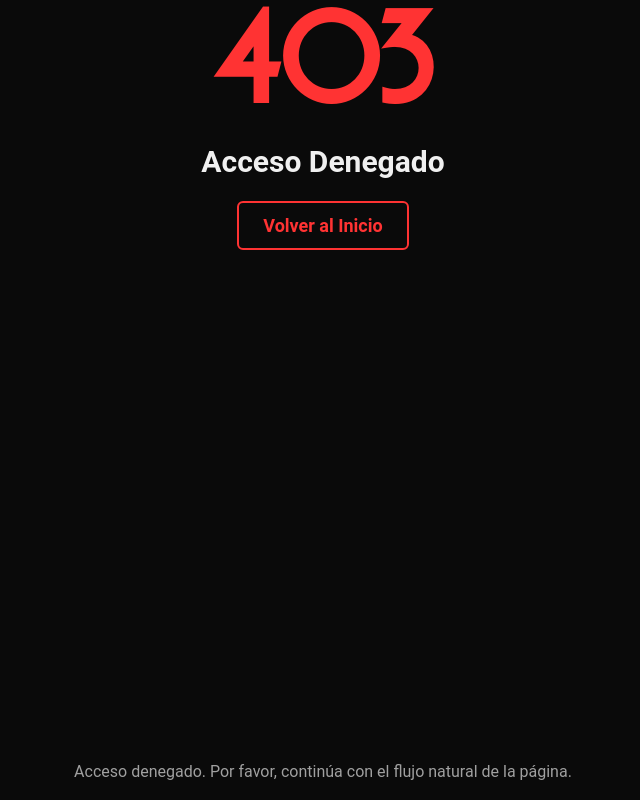
After one commit to POLA-LCS/juego-consciente, a PHP site: page /app/views/errors/403.php in a window 1280 px wide. The commit adds this page. Shown: the whole page, without its empty margins (317-957 px from the left). Run offline with PHP 8.4, Linux system fonts and the light colour scheme; some libraries are stand-ins or nearby versions; some web fonts are replaced.

Commit message:
prompt: Podría tener el titulo de la pagina e incluso el footer que diga algo como "acceso denegado, por favor continua con el flujo natural de la pagina".

```diff
--- a/app/controllers/UserController.php
+++ b/app/controllers/UserController.php
@@ -1,8 +1,8 @@
 <?php
 // Cláusula de guarda: si la constante APP_RUNNING no está definida, significa que se está accediendo directamente al archivo.
 if (!defined('APP_RUNNING')) {
-    http_response_code(404);
-    include_once(__DIR__ . '/../views/errors/404.php');
+    http_response_code(403); // 403 Forbidden es más apropiado para acceso denegado.
+    include_once(__DIR__ . '/../views/errors/403.php');
     die();
 }
 
--- a/app/models/User.php
+++ b/app/models/User.php
@@ -1,8 +1,8 @@
 <?php
 // Cláusula de guarda: si la constante APP_RUNNING no está definida, significa que se está accediendo directamente al archivo.
 if (!defined('APP_RUNNING')) {
-    http_response_code(404);
-    include_once(__DIR__ . '/../views/errors/404.php');
+    http_response_code(403);
+    include_once(__DIR__ . '/../views/errors/403.php');
     die();
 }
 
--- a/app/views/dashboard.php
+++ b/app/views/dashboard.php
@@ -1,8 +1,8 @@
 <?php
 // Cláusula de guarda: si la constante APP_RUNNING no está definida, significa que se está accediendo directamente al archivo.
 if (!defined('APP_RUNNING')) {
-    http_response_code(404);
-    include_once(__DIR__ . '/errors/404.php');
+    http_response_code(403);
+    include_once(__DIR__ . '/errors/403.php');
     die();
 }
 ?>
--- /dev/null
+++ b/app/views/errors/403.php
@@ -0,0 +1,29 @@
+<!DOCTYPE html>
+<html lang="es">
+<head>
+    <meta charset="UTF-8">
+    <meta name="viewport" content="width=device-width, initial-scale=1.0">
+    <title>Acceso Denegado - Juego Consciente</title>
+    <script src="https://cdn.tailwindcss.com"></script>
+    <link rel="stylesheet" href="/ludopatia/public/assets/css/main.css">
+</head>
+<body class="bg-[var(--color-background)] flex flex-col items-center justify-center min-h-screen">
+
+    <main class="text-center">
+        <h1 class="text-9xl font-bold text-[var(--color-primary)]" style="font-family: 'Grand Casino', sans-serif;">
+            403
+        </h1>
+        <p class="text-2xl md:text-3xl font-bold text-[var(--color-text-base)] mt-4 mb-8">
+            Acceso Denegado
+        </p>
+        <a href="/ludopatia/" class="btn py-3 px-6 rounded-md font-bold text-lg">
+            Volver al Inicio
+        </a>
+    </main>
+
+    <footer class="text-[var(--color-text-muted)] py-4 mt-8 absolute bottom-0">
+        <p>Acceso denegado. Por favor, continúa con el flujo natural de la página.</p>
+    </footer>
+
+</body>
+</html>
--- a/app/views/partials/footer.php
+++ b/app/views/partials/footer.php
@@ -1,8 +1,8 @@
 <?php
 // Cláusula de guarda: si la constante APP_RUNNING no está definida, significa que se está accediendo directamente al archivo.
 if (!defined('APP_RUNNING')) {
-    http_response_code(404);
-    include_once(__DIR__ . '/../errors/404.php');
+    http_response_code(403);
+    include_once(__DIR__ . '/../errors/403.php');
     die();
 }
 ?>
--- a/config/database.php
+++ b/config/database.php
@@ -1,8 +1,8 @@
 <?php
 // Cláusula de guarda: si la constante APP_RUNNING no está definida, significa que se está accediendo directamente al archivo.
 if (!defined('APP_RUNNING')) {
-    http_response_code(404);
-    include_once(__DIR__ . '/../app/views/errors/404.php');
+    http_response_code(403);
+    include_once(__DIR__ . '/../app/views/errors/403.php');
     die();
 }
 
--- a/index.php
+++ b/index.php
@@ -32,11 +32,13 @@ if (isset($_GET['action'])) {
         $page = 'login'; // Si no está logueado y pide una página protegida, lo mandamos al login
     }
 
-    // Si la página solicitada existe en nuestras rutas, la incluimos. Si no, vamos al login.
+    // Si la página solicitada existe en nuestras rutas, la incluimos.
     if (array_key_exists($page, $routes)) {
         include $routes[$page];
     } else {
-        include $routes['login']; // Página por defecto si la ruta no existe
+        // Si la ruta no existe, mostramos un error 404.
+        http_response_code(404);
+        include 'app/views/errors/404.php';
     }
 }
 ?>
```
